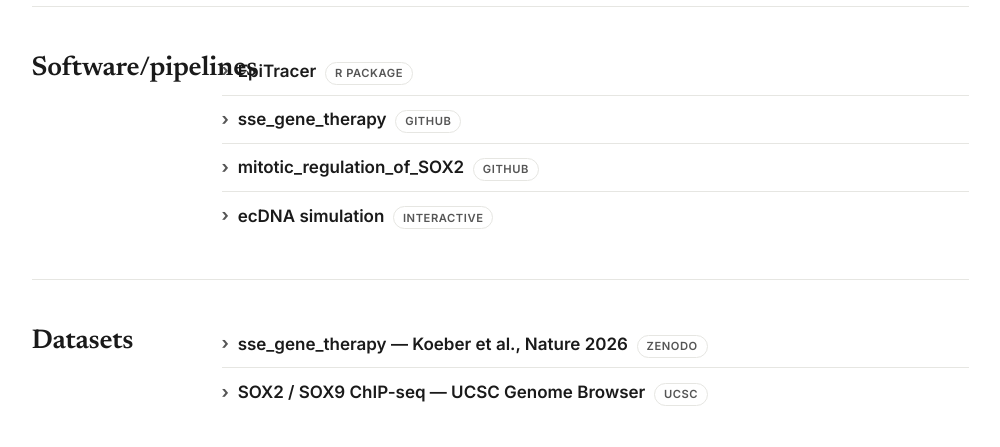
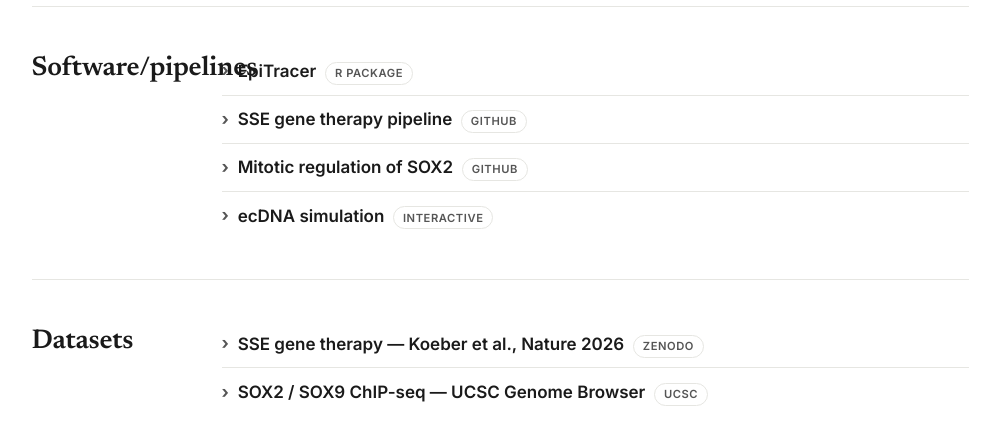
Before and after one commit to alhafidzhamdan/alhafidzhamdan.github.io, a Jekyll site: the page built from index.html, in a window 1280 px wide and 900 px high, scrolled down 1218 px. Shown: the part 151-598 px from the top of the window, without its empty margins (140-1140 px from the left). Built offline with Jekyll 4.4.1, drawn with Linux system fonts in a browser that asks for light colours.

Commit message:
Software/Datasets: human-readable titles (drop underscores)
Signed-off-by: Alhafidz Hamdan <alhafidz.hamdan@ed.ac.uk>
Co-Authored-By: Claude Opus 4.8 <noreply@anthropic.com>

```diff
--- a/_data/datasets.yml
+++ b/_data/datasets.yml
@@ -7,7 +7,7 @@
 #   source: "Zenodo"
 #   description: "One-line description of the dataset."
 
-- name: "sse_gene_therapy — Koeber et al., Nature 2026"
+- name: "SSE gene therapy — Koeber et al., Nature 2026"
   url: "https://zenodo.org/records/18676096"
   source: "Zenodo"
   description: "Archived code and resources release for the ChIP-seq analysis pipeline supporting Koeber et al., Nature (2026)."
--- a/_data/software.yml
+++ b/_data/software.yml
@@ -12,12 +12,12 @@
   source: "R package"
   description: "Calls and visualises episomal extrachromosomal DNA (ecDNA) amplicons from whole-genome sequencing."
 
-- name: "sse_gene_therapy"
+- name: "SSE gene therapy pipeline"
   url: "https://github.com/alhafidzhamdan/sse_gene_therapy"
   source: "GitHub"
   description: "Pipeline to analyse the ChIP-seq data published in Koeber et al., Nature (2026)."
 
-- name: "mitotic_regulation_of_SOX2"
+- name: "Mitotic regulation of SOX2"
   url: "https://github.com/alhafidzhamdan/mitotic_regulation_of_SOX2"
   source: "GitHub"
   description: "ChIP-seq analysis scripts investigating the mitotic regulation of SOX2 in neural stem cells."
```
